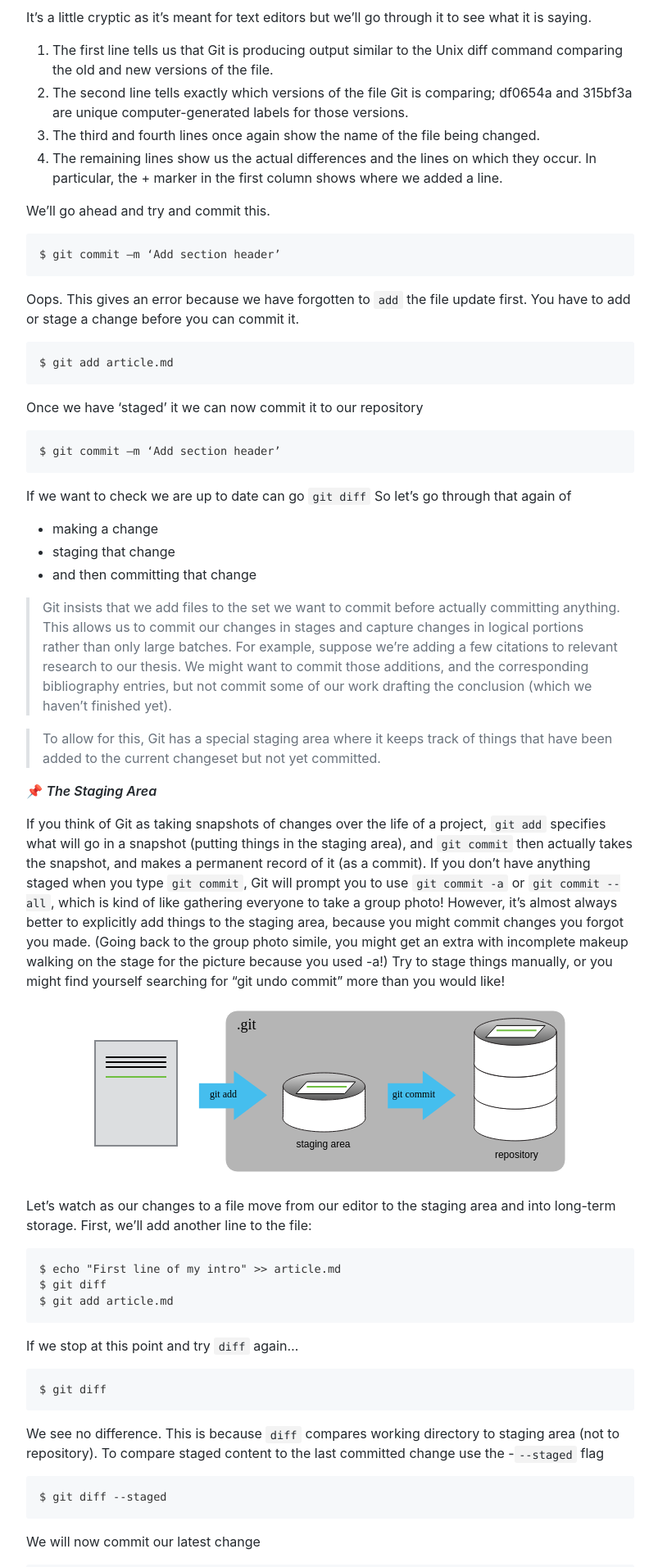
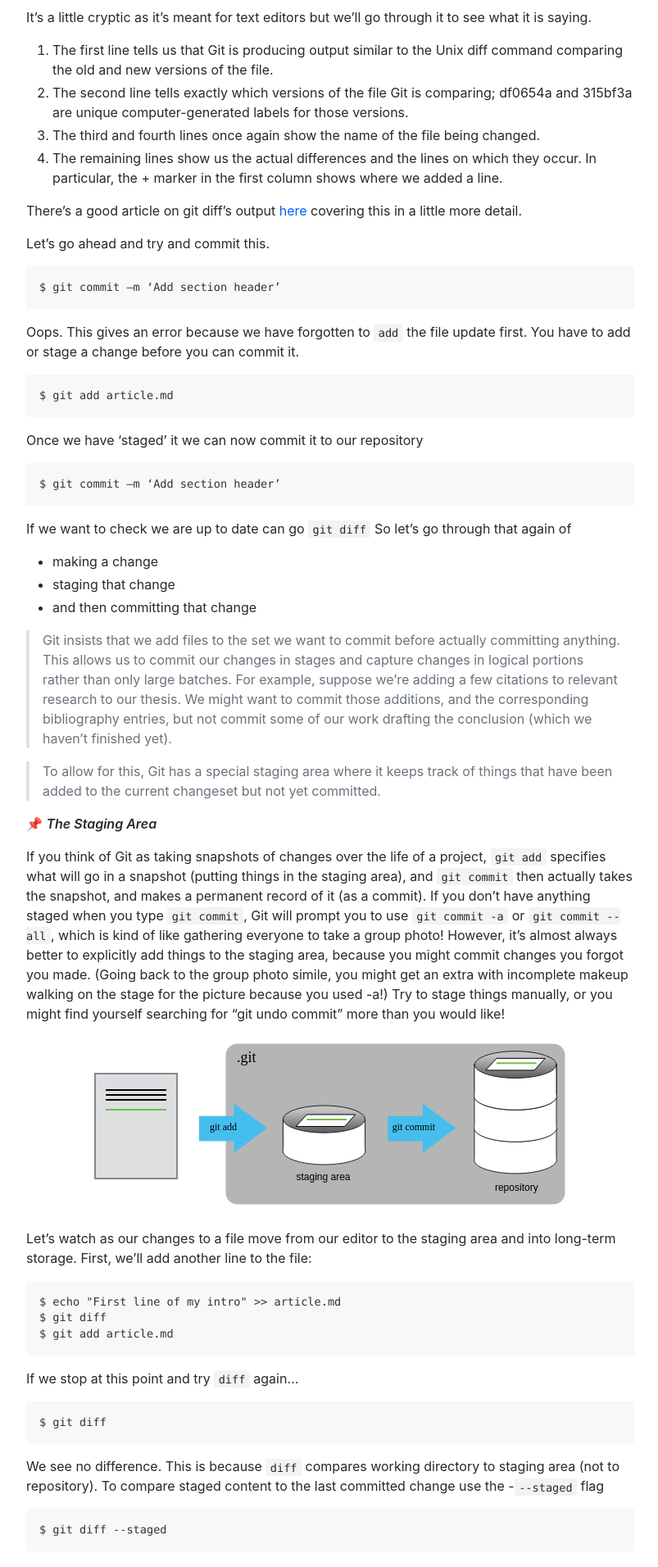
Before and after one commit to liamodwyer/github-pages, a Jekyll site: the page built from _workshop/tracking-changes.md, in a window 1280 px wide. Shown: the part 2166-4078 px from the top of the page at 82% size, without its empty margins (365-1168 px from the left). Built offline with Jekyll 4.4.1, drawn with Linux system fonts in a browser that asks for light colours; some web fonts are replaced; some of the changed text lies outside the part shown.

Commit message:
Add medium article link

````diff
--- a/_workshop/tracking-changes.md
+++ b/_workshop/tracking-changes.md
@@ -80,7 +80,9 @@ It’s a little cryptic as it’s meant for text editors but we’ll go through
 3.	The third and fourth lines once again show the name of the file being changed.
 4.	The remaining lines show us the actual differences and the lines on which they occur. In particular, the + marker in the first column shows where we added a line.
 
-We’ll go ahead and try and commit this.
+There's a good article on git diff's output [here](https://levelup.gitconnected.com/what-is-git-diff-and-how-do-we-read-the-output-69f5b2036186) covering this in a little more detail.
+
+Let's go ahead and try and commit this.
 
 ```
 $ git commit –m ‘Add section header’
````
